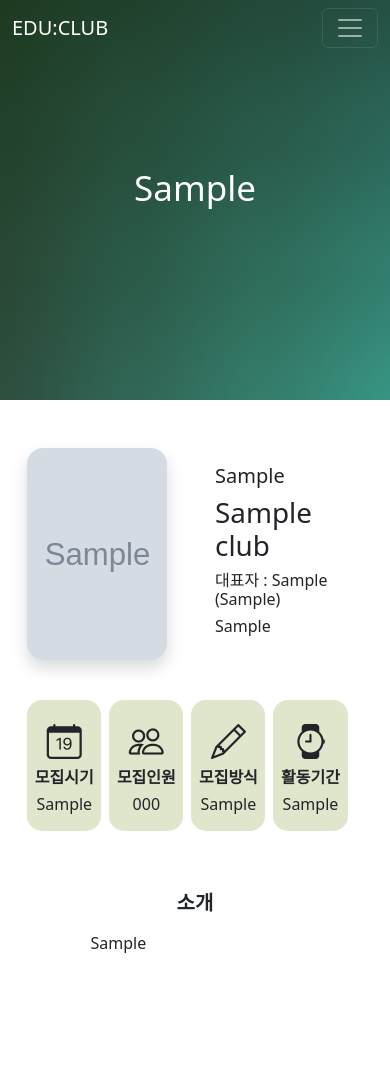
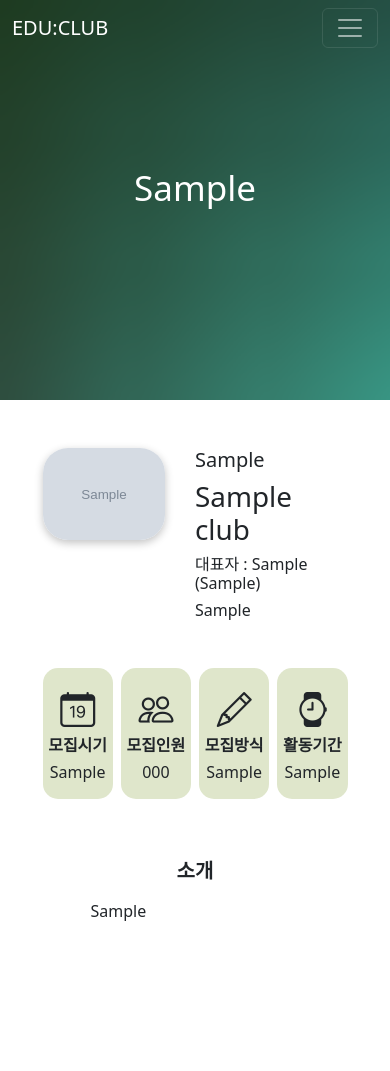
Before and after one commit to minseo-hong/club-search-django, a Django app: page /club/1/ in a window 390 px wide. Shown: the top 1071 px of the page. Run offline with Django 4.2, Linux system fonts and the light colour scheme; tables that the repository leaves empty hold one stand-in row (values such as "Sample post"); grey boxes marked "Sample" are stand-in pictures; some libraries are stand-ins or nearby versions.

Commit message:
Fix detail page grid

```diff
--- a/static/style.css
+++ b/static/style.css
@@ -104,19 +104,51 @@ body {
 	}
 }
 
+.club-info {
+    display: grid;
+    grid-template-columns: repeat(24, 1fr)
+}
+
 .club-info .club-logo {
-    object-fit: cover;
+    grid-column: 6 / 12;
+}
+
+.club-logo .club-logo-img {
+    width: 100%;
+    height: auto;
+    object-fit: fill;
+    border-radius: 25px;
+    box-shadow: rgba(0, 0, 0, 0.24) 0px 3px 8px;
+}
+
+.club-info .club-summary {
+    grid-column: 14 / 20;
+}
+
+@media screen and (max-width: 768px) {
+    .club-info {
+        display: grid;
+        grid-template-columns: repeat(12, 1fr)
+    }
+
+    .club-info .club-logo {
+        grid-column: 2 / 6;
+    }
+
+    .club-info .club-summary {
+        grid-column: 7 / 12;
+    }
 }
 
 .recruit-info-wrapper {
     margin-top: 40px;
     margin-bottom: 60px;
     display: grid;
-    grid-template-columns: repeat(12, 1fr);
+    grid-template-columns: repeat(24, 1fr);
 }
 
 .recruit-info {
-    grid-column: 3 / span 8;
+    grid-column: 6 / 20;
     display: grid;
     grid-template-columns: repeat(4, 1fr);
     grid-gap: 8px;
@@ -125,11 +157,11 @@ body {
 
 @media screen and (max-width: 768px) {
     .recruit-info-wrapper {
-        grid-template-columns: repeat(24, 1fr);
+        grid-template-columns: repeat(12, 1fr);
     }
 
     .recruit-info {
-        grid-column: 2 / span 21;
+        grid-column: 2 / 12;
     }
 }
 
--- a/templates/base.html
+++ b/templates/base.html
@@ -5,7 +5,7 @@
         <meta charset="utf-8" />
         <meta name="viewport" content="width=device-width, initial-scale=1" />
         <link rel="stylesheet" href="https://cdn.jsdelivr.net/npm/bootstrap-icons@1.9.1/font/bootstrap-icons.css">
-        <link rel="stylesheet" type="text/css" href="{% static 'style.css' %}?after">
+        <link rel="stylesheet" type="text/css" href="{% static 'style.css' %}">
         <link rel="stylesheet" type="text/css" href="{% static 'navbar.css' %}">
         <link rel="stylesheet" type="text/css" href="{% static 'header.css' %}?after">
         <link rel="stylesheet" type="text/css" href="{% static 'search-form.css' %}?after">
--- a/templates/club_search/club_detail.html
+++ b/templates/club_search/club_detail.html
@@ -8,17 +8,16 @@
     </div>
 </div>
 <div class="container-fluid pt-5">
-    <div class="club-info-wrapper d-flex justify-content-center">
-        <div class="club-info col-11 col-xs-10 col-md-8">
-            <div class="club-info-inner d-flex flex-row">
+    <div class="club-info-wrapper">
+        <div class="club-info">
             {% if club.logo %}
-                <img class="club-logo col-5 col-xl-6 shadow img-fluid rounded-4 me-md-5"
-                     src="{{ club.logo.url }}" alt="{{ club.name }}">
+            <div class="club-logo">
+                <img class="club-logo-img" src="{{ club.logo.url }}" alt="{{ club.name }}">
                 {% else %}
-                <img class="club-logo col-5 col-xl-6 shadow img-fluid rounded-4 me-md-5"
-                     src="/static/default-logo.jpg" alt="{{ club.name }}">
+                <img class="club-logo-img" src="/static/default-logo.jpg" alt="{{ club.name }}">
                 {% endif %}
-                <div class="col-7 col-xl-6 mb-lg-5 ps-5 px-md-5 pt-3 pb-md-5 pb-3 d-flex flex-column justify-content-between">
+            </div>
+            <div class="club-summary d-flex flex-column justify-content-between">
                 <div>
                     <h5>{{ club.sort }}</h5>
                     <h1 class="fw-normal">{{ club.name }}</h1>
@@ -29,7 +28,6 @@
                 {% else %}
                 <h6>#{{ club.name }} #{{ club.sort }}</h6>
                 {% endif %}
-                </div>
             </div>
         </div>
     </div>
```
Lines whose indentation alone changed are shown as unchanged.
